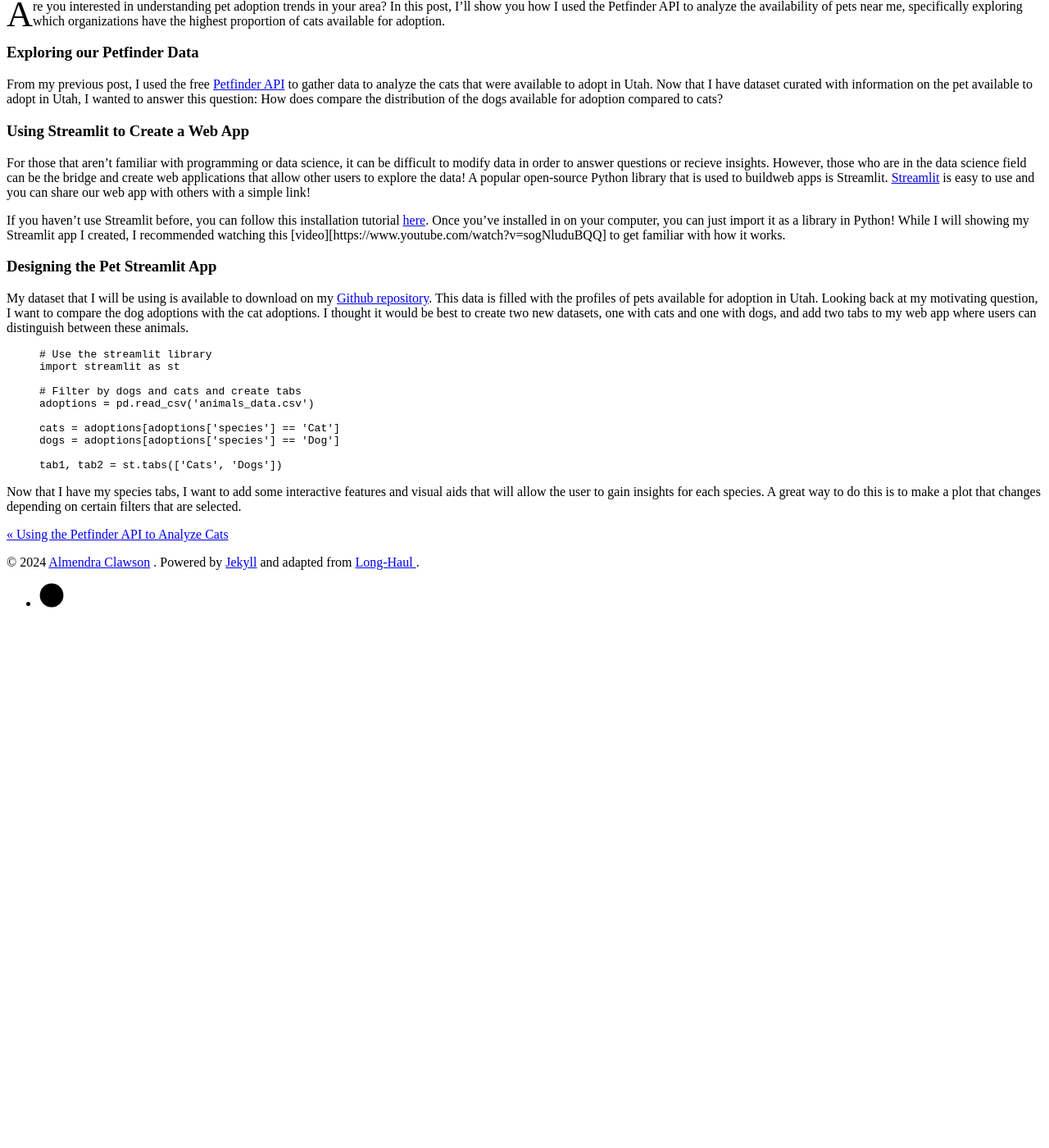
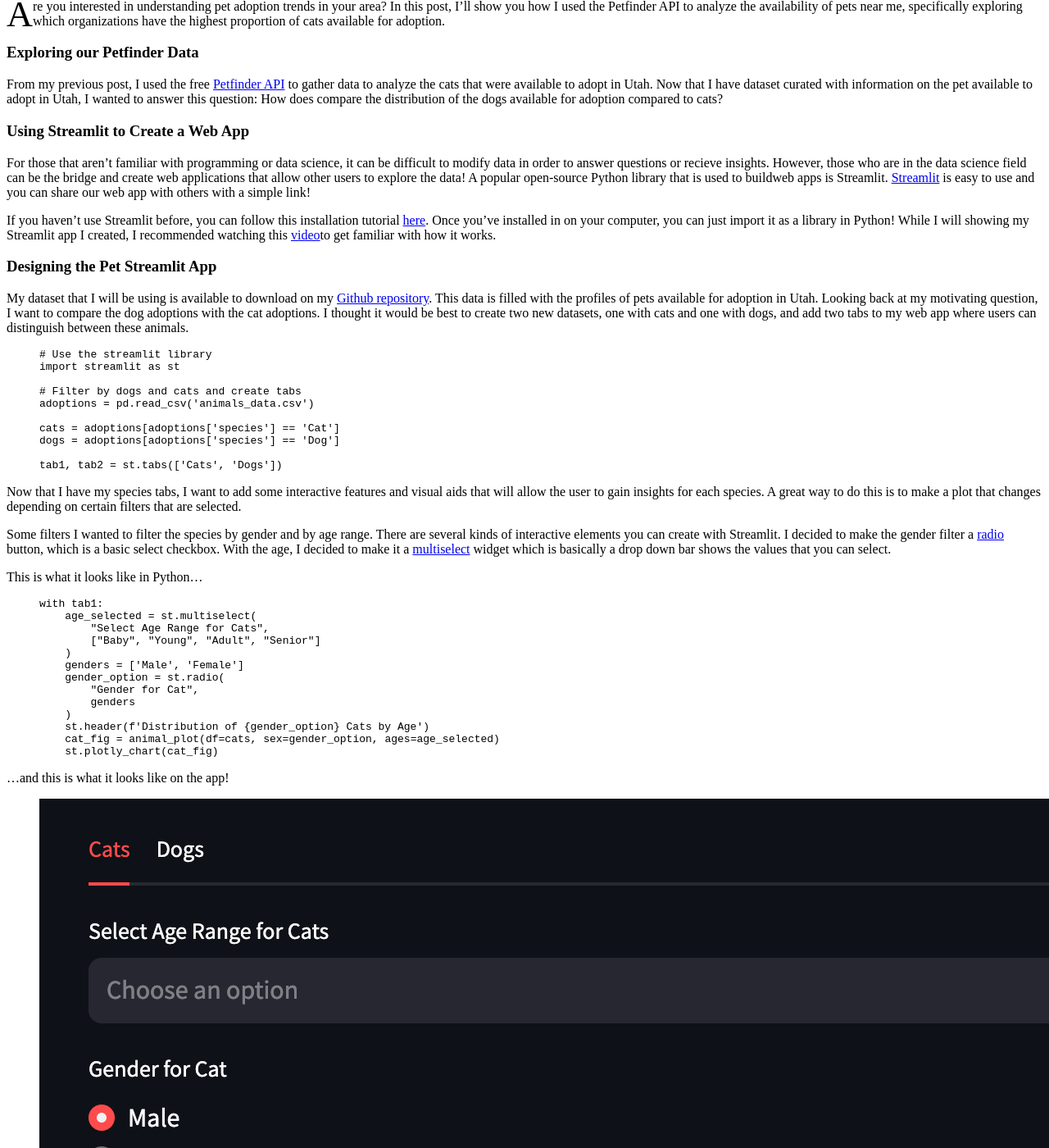
Before and after one commit to clawmendra/my-blog, a Jekyll site: the page built from _posts/2024-12-4-pet-streamlit-app.md, in a window 1280 px wide and 1400 px high, scrolled down 344 px. Shown: the whole window at 82% size. Built offline with Jekyll 4.4.1, drawn with Linux system fonts in a browser that asks for light colours; nearby versions of some CDN libraries; before the commit the page ends 1105 px from its top, so only the background shows below that; some of the changed text lies outside the part shown.

Commit message:
added image

```diff
--- a/_posts/2024-12-4-pet-streamlit-app.md
+++ b/_posts/2024-12-4-pet-streamlit-app.md
@@ -16,7 +16,7 @@ From my previous post, I used the free [Petfinder API](https://www.petfinder.com
 
 For those that aren't familiar with programming or data science, it can be difficult to modify data in order to answer questions or recieve insights. However, those who are in the data science field can be the bridge and create web applications that allow other users to explore the data! A popular open-source Python library that is used to buildweb apps is Streamlit. [Streamlit](https://streamlit.io/) is easy to use and you can share our web app with others with a simple link!
 
-If you haven't use Streamlit before, you can follow this installation tutorial [here](https://docs.streamlit.io/get-started/installation). Once you've installed in on your computer, you can just import it as a library in Python! While I will showing my Streamlit app I created, I recommended watching this [video][https://www.youtube.com/watch?v=sogNluduBQQ] to get familiar with how it works.
+If you haven't use Streamlit before, you can follow this installation tutorial [here](https://docs.streamlit.io/get-started/installation). Once you've installed in on your computer, you can just import it as a library in Python! While I will showing my Streamlit app I created, I recommended watching this [video](https://www.youtube.com/watch?v=sogNluduBQQ)to get familiar with how it works.
 
 ### Designing the Pet Streamlit App
 My dataset that I will be using is available to download on my [Github repository](https://github.com/clawmendra/petfinder). This data is filled with the profiles of pets available for adoption in Utah. Looking back at my motivating question, I want to compare the dog adoptions with the cat adoptions. I thought it would be best to create two new datasets, one with cats and one with dogs, and add two tabs to my web app where users can distinguish between these animals.
@@ -36,3 +36,27 @@ tab1, tab2 = st.tabs(['Cats', 'Dogs'])
 {%- endhighlight -%}
 
 Now that I have my species tabs, I want to add some interactive features and visual aids that will allow the user to gain insights for each species. A great way to do this is to make a plot that changes depending on certain filters that are selected.
+
+Some filters I wanted to filter the species by gender and by age range. There are several kinds of interactive elements you can create with Streamlit. I decided to make the gender filter a [radio](https://docs.streamlit.io/develop/api-reference/widgets/st.radio) button, which is a basic select checkbox. With the age, I decided to make it a [multiselect](https://docs.streamlit.io/develop/api-reference/widgets/st.multiselect) widget which is basically a drop down bar shows the values that you can select.
+
+This is what it looks like in Python...
+
+{%- highlight python -%}
+with tab1:
+    age_selected = st.multiselect(
+        "Select Age Range for Cats",
+        ["Baby", "Young", "Adult", "Senior"]
+    )
+    genders = ['Male', 'Female']
+    gender_option = st.radio(
+        "Gender for Cat",
+        genders
+    )
+    st.header(f'Distribution of {gender_option} Cats by Age')
+    cat_fig = animal_plot(df=cats, sex=gender_option, ages=age_selected)
+    st.plotly_chart(cat_fig)
+
+{%- endhighlight -%}
+
+...and this is what it looks like on the app!
+<figure> <img src="{{site.url}}/{{site.baseurl}}/assets/img/widgets-st.png" alt=""> <figcaption> Figure 1. - Gender and Age Streamlit Widgets.</figcaption> </figure>
```
Also changed, not shown: _posts/2024-11-17-petfinder.md (renamed from _posts/2024-11-11-petfinder.md), assets/img/widgets-st.png (added).
